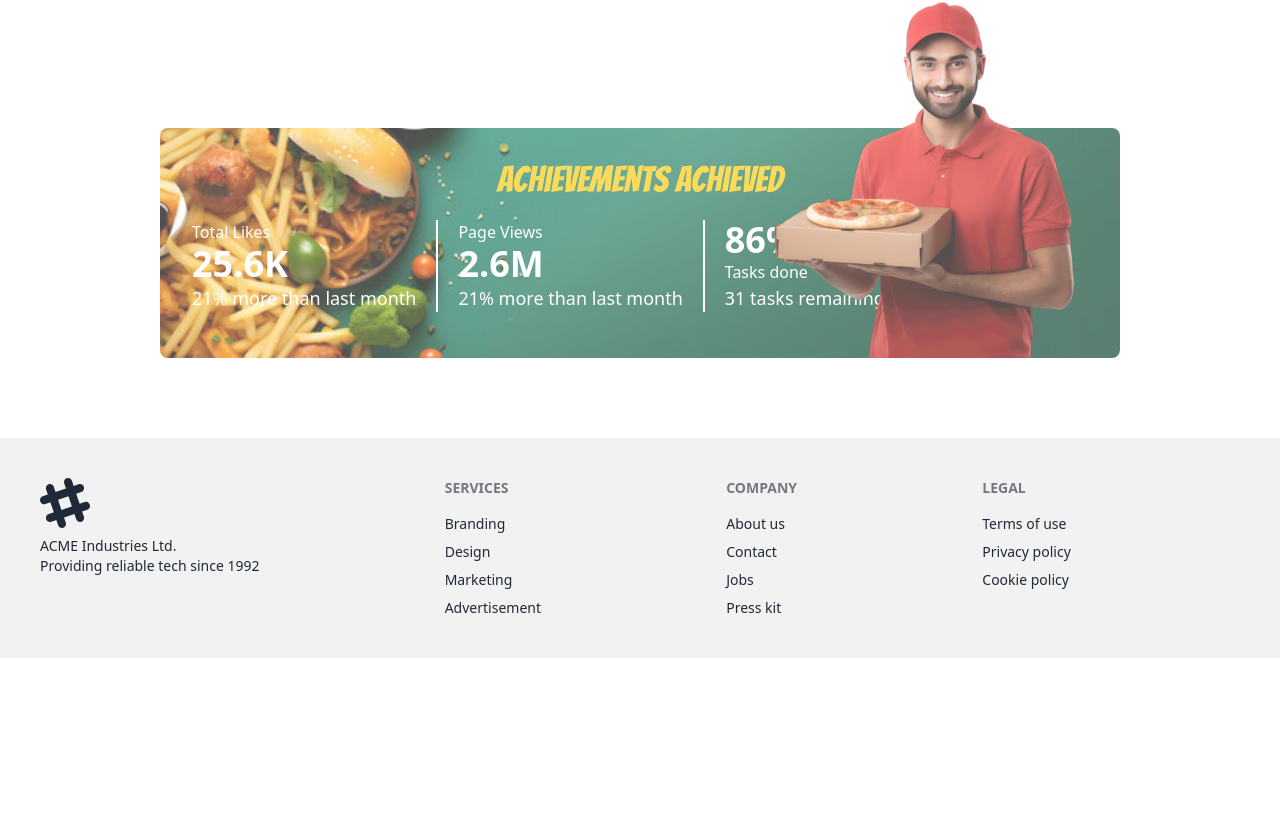
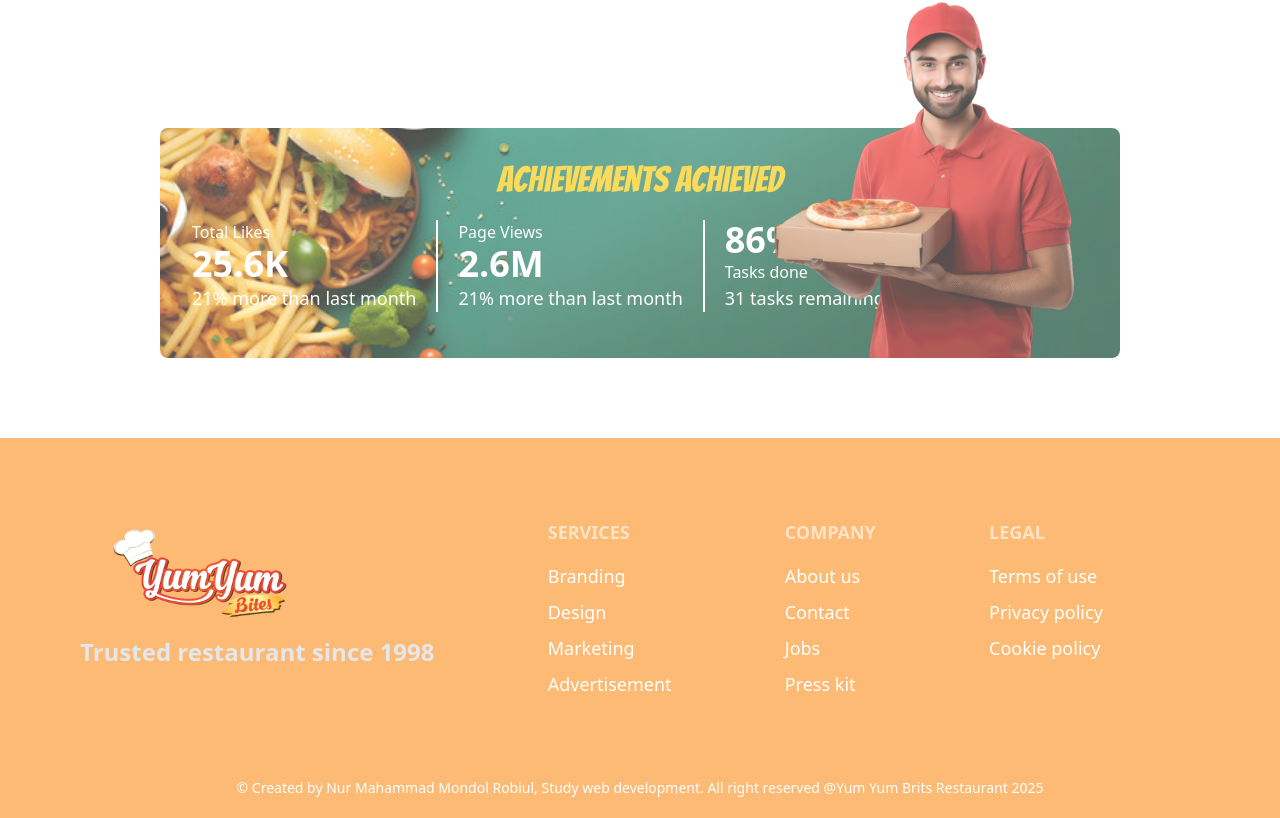
Before and after one commit to nurmahammadmondol/Restaurant_Management-client, a React (Vite) app: page / in a window 1280 px wide. Shown: the part 2873-3691 px from the top of the page. Before the commit the page ends 3531 px from the top, so only its background shows below. Built offline with nearby package versions, Linux system fonts and the light colour scheme; no server answers.

Commit message:
Update footer part

```diff
--- a/src/Components/Footer/Footer.jsx
+++ b/src/Components/Footer/Footer.jsx
@@ -1,24 +1,14 @@
 import React from 'react';
+import Logo from '../../assets/Photo/Resturant Logo.png';
 
 const Footer = () => {
   return (
-    <footer className="footer bg-base-200 text-base-content p-10">
+    <footer className="bg-orange-300 ">
+      <div className="footer  text-white text-lg p-10 md:p-20">
         <aside>
-        <svg
-          width="50"
-          height="50"
-          viewBox="0 0 24 24"
-          xmlns="http://www.w3.org/2000/svg"
-          fillRule="evenodd"
-          clipRule="evenodd"
-          className="fill-current"
-        >
-          <path d="M22.672 15.226l-2.432.811.841 2.515c.33 1.019-.209 2.127-1.23 2.456-1.15.325-2.148-.321-2.463-1.226l-.84-2.518-5.013 1.677.84 2.517c.391 1.203-.434 2.542-1.831 2.542-.88 0-1.601-.564-1.86-1.314l-.842-2.516-2.431.809c-1.135.328-2.145-.317-2.463-1.229-.329-1.018.211-2.127 1.231-2.456l2.432-.809-1.621-4.823-2.432.808c-1.355.384-2.558-.59-2.558-1.839 0-.817.509-1.582 1.327-1.846l2.433-.809-.842-2.515c-.33-1.02.211-2.129 1.232-2.458 1.02-.329 2.13.209 2.461 1.229l.842 2.515 5.011-1.677-.839-2.517c-.403-1.238.484-2.553 1.843-2.553.819 0 1.585.509 1.85 1.326l.841 2.517 2.431-.81c1.02-.33 2.131.211 2.461 1.229.332 1.018-.21 2.126-1.23 2.456l-2.433.809 1.622 4.823 2.433-.809c1.242-.401 2.557.484 2.557 1.838 0 .819-.51 1.583-1.328 1.847m-8.992-6.428l-5.01 1.675 1.619 4.828 5.011-1.674-1.62-4.829z"></path>
-        </svg>
-        <p>
-          ACME Industries Ltd.
-          <br />
-          Providing reliable tech since 1992
+          <img className="w-48 lg:w-60" src={Logo} alt="" />
+          <p className="text-2xl font-bold text-gray-200">
+            <span>Trusted restaurant since 1998</span>
           </p>
         </aside>
         <nav>
@@ -41,6 +31,14 @@ const Footer = () => {
           <a className="link link-hover">Privacy policy</a>
           <a className="link link-hover">Cookie policy</a>
         </nav>
+      </div>
+
+      <div className="text-white pb-5">
+        <p className="text-sm text-center ">
+          © Created by Nur Mahammad Mondol Robiul, Study web development. All
+          right reserved @Yum Yum Brits Restaurant 2025
+        </p>
+      </div>
     </footer>
   );
 };
--- a/src/Components/Main/BestSelling/BestSellingDishes.jsx
+++ b/src/Components/Main/BestSelling/BestSellingDishes.jsx
@@ -14,7 +14,7 @@ const BestSellingDishes = () => {
     )
       .then(res => res.json())
       .then(data => {
-        console.log(data);
+        // console.log(data);
         setBestSellingDishes(data);
       });
   }, []);
--- a/src/Components/Router/Routers.jsx
+++ b/src/Components/Router/Routers.jsx
@@ -1,5 +1,5 @@
 import React from 'react';
-import { createBrowserRouter, Outlet } from 'react-router-dom';
+import { createBrowserRouter } from 'react-router-dom';
 import Home from '../Home/Home';
 import MainHome from '../MainRoot/MainHome';
 import Login from '../Sign_In_Out/Login';
--- a/src/Components/Sign_In_Out/Login.jsx
+++ b/src/Components/Sign_In_Out/Login.jsx
@@ -1,5 +1,5 @@
 import React, { useContext, useState } from 'react';
-import { Link, useNavigate } from 'react-router-dom';
+import { Link, useLocation, useNavigate } from 'react-router-dom';
 import BG from '../../assets/Photo/bg.png';
 import { AuthContent } from '../AuthProvider/AuthProvider';
 import Swal from 'sweetalert2';
@@ -10,6 +10,10 @@ import LottieLogin from '../../assets/Lottie/Animation - Login.json';
 const Login = () => {
   const { LogInUserWithEmail, CreateUserWithGoogle } = useContext(AuthContent);
   const navigate = useNavigate();
+  const location = useLocation();
+
+  let from = location.state?.from?.pathname || '/';
+
   const [passwordShow, setPasswordShow] = useState(false);
 
   const handleLogInUser = e => {
@@ -29,7 +33,7 @@ const Login = () => {
           showConfirmButton: false,
           timer: 1500,
         });
-        navigate('/');
+        navigate(from, { replace: true });
       })
       .catch(error => {
         console.log(error);
--- a/src/PrivetRoot/PrivetRoot.jsx
+++ b/src/PrivetRoot/PrivetRoot.jsx
@@ -1,8 +1,9 @@
 import React, { useContext } from 'react';
-import { Navigate } from 'react-router-dom';
+import { Navigate, useLocation } from 'react-router-dom';
 import { AuthContent } from '../Components/AuthProvider/AuthProvider';
 
 const PrivetRoot = ({ children }) => {
+  const location = useLocation();
   const { User, loading } = useContext(AuthContent);
   if (loading) {
     return (
@@ -17,7 +18,7 @@ const PrivetRoot = ({ children }) => {
     return children;
   }
 
-  return <Navigate to="/Login"></Navigate>;
+  return <Navigate to="/Login" state={{ from: location }} replace></Navigate>;
 };
 
 export default PrivetRoot;
```
Also changed, not shown: src/assets/Photo/footer-bg.webp (added), src/assets/Photo/restaurant-interior_1127-3394.avif (added). Lines whose indentation alone changed are shown as unchanged.
